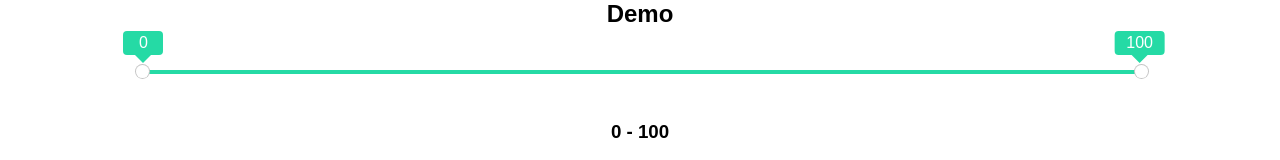
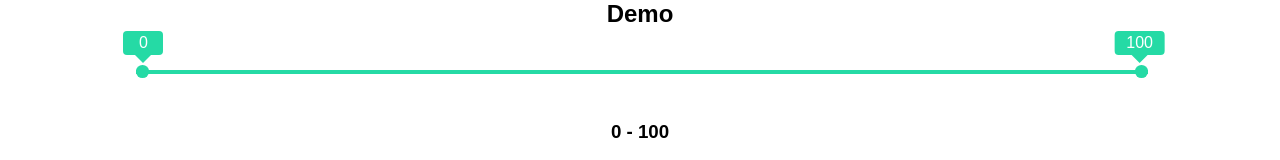
Before and after one commit to digital-roots/vue-slider, a Vue app: page / in a window 1280 px wide. Shown: the part 123-283 px from the top of the page. Built offline with nearby package versions, Linux system fonts and the light colour scheme.

Commit message:
Agregar color en los circulos de los sliders

```diff
--- a/src/components/Slider.vue
+++ b/src/components/Slider.vue
@@ -197,6 +197,7 @@ const emitValue = () => {
     input[type="range"] {
       appearance: none;
       background-color: #C6C6C6;
+      color: currentColor;
       height: 4px;
       pointer-events: none;
       position: absolute;
@@ -204,9 +205,9 @@ const emitValue = () => {
 
       &::-webkit-slider-thumb {
         appearance: none;
-        background-color: #fff;
+        background-color: currentColor;
+        border: none;
         border-radius: 50%;
-        box-shadow: 0 0 0 1px #C6C6C6;
         cursor: pointer;
         height: 0.8rem;
         pointer-events: all;
@@ -215,17 +216,13 @@ const emitValue = () => {
 
       &::-moz-range-thumb {
         appearance: none;
-        background-color: #fff;
+        background-color: currentColor;
+        border: none;
         border-radius: 50%;
-        box-shadow: 0 0 0 1px #C6C6C6;
         cursor: pointer;
         height: 0.8rem;
         pointer-events: all;
         width: 0.8rem;
-      }
-
-      &::-webkit-slider-thumb:hover {
-        background: #f7f7f7;
       }
     }
 
```
